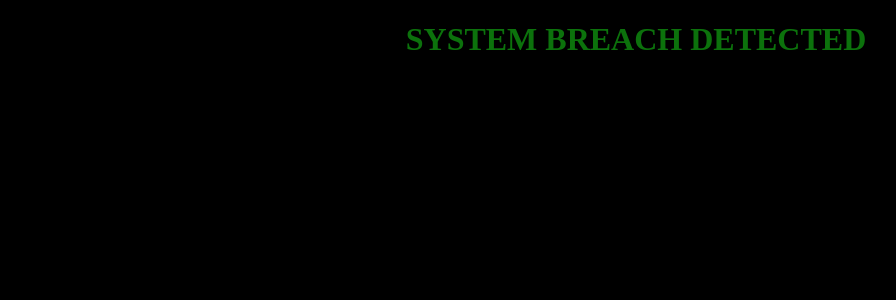
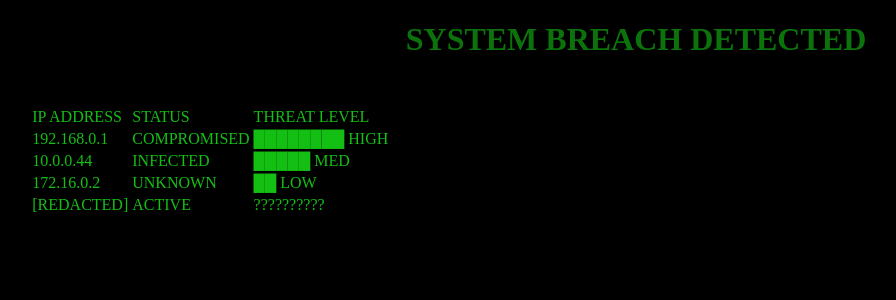
Before and after one commit to helene-cpu/min-docker-app, a Flask app: page / in a window 1280 px wide. Shown: the top 300 px of the page, without its empty margins (4-900 px from the left). Run offline with Flask 3, Linux system fonts and the light colour scheme.

Commit message:
Tabell med ip-adresser

```diff
--- a/static/css/styles.css
+++ b/static/css/styles.css
@@ -20,3 +20,7 @@ body{
         opacity: 0;
     }
 }
+
+.tabell_index{
+    padding: 2%;
+}
--- a/templates/index.html
+++ b/templates/index.html
@@ -4,4 +4,33 @@
 <div class="tittel_index">
     <h1>SYSTEM BREACH DETECTED</h1>
 </div>
+<div class="tabell_index">
+    <table>
+    <tr>
+        <td>IP ADDRESS    </td>
+        <td>STATUS  </td>
+        <td>THREAT LEVEL</td>
+    </tr>
+    <tr>
+        <td>192.168.0.1 </td>
+        <td>COMPROMISED</td>
+        <td>████████ HIGH</td>
+    </tr>
+    <tr>
+        <td>10.0.0.44  </td>
+        <td>INFECTED</td>
+        <td>█████ MED  </td>
+    </tr>
+    <tr>
+        <td>172.16.0.2 </td>
+        <td>UNKNOWN  </td>
+        <td>██ LOW</td>
+    </tr>
+    <tr>
+        <td>[REDACTED]    </td>
+        <td>ACTIVE </td>
+        <td>??????????</td>
+    </tr>
+</table>
+</div>
 {% endblock %}
```
